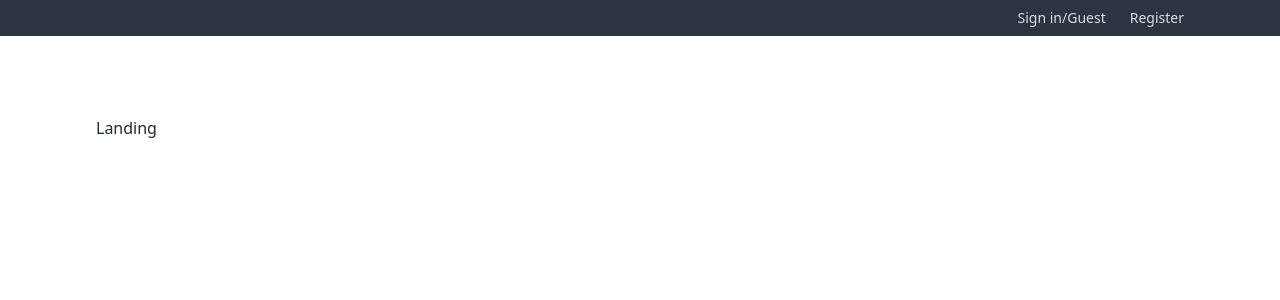
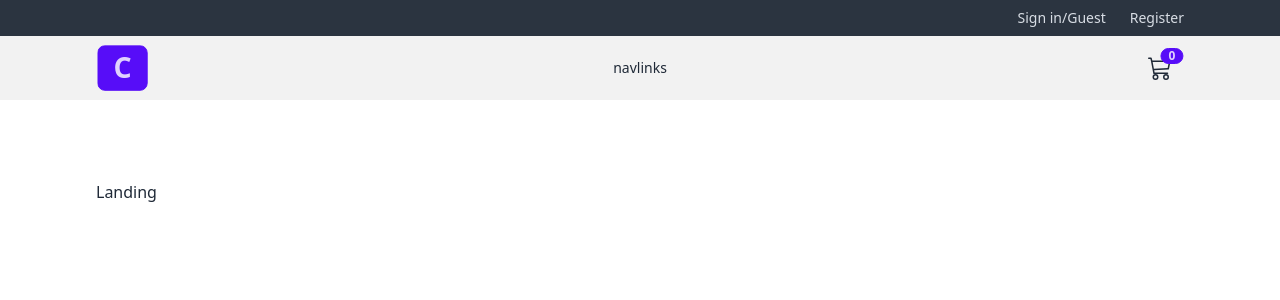
Before and after one commit to nikhilmahato21/comfy-store, a React (Vite) app: page / in a window 1280 px wide. Shown: the top 300 px of the page. Built offline with nearby package versions, Linux system fonts and the light colour scheme.

Commit message:
navbar function

```diff
--- a/package.json
+++ b/package.json
@@ -17,7 +17,7 @@
     "dayjs": "^1.11.9",
     "react": "^18.2.0",
     "react-dom": "^18.2.0",
-    "react-icons": "^4.10.1",
+    "react-icons": "^4.11.0",
     "react-redux": "^8.1.2",
     "react-router-dom": "^6.14.2",
     "react-toastify": "^9.1.3"
--- /dev/null
+++ b/src/components/Navbar.jsx
@@ -0,0 +1,43 @@
+import { FaBarsStaggered } from "react-icons/fa6";
+import { BsCart3 } from "react-icons/bs";
+import { NavLink } from "react-router-dom";
+
+const Navbar = () => {
+  return (
+    <nav className="bg-base-200">
+      <div className="navbar align-element">
+        <div className="navbar-start">
+          <NavLink to="/" className="hidden lg:flex btn btn-primary text-3xl">
+            C
+          </NavLink>
+          <div className="dropdown">
+            <label tabIndex={0} className="btn btn-ghost lg:hidden">
+              <FaBarsStaggered className="h-6 w-6" />
+            </label>
+            <ul
+              tabIndex={0}
+              className="menu menu-sm dropdown-content mt-3 z-[1] p-2 shadow bg-base-200"
+            >
+              navlinks
+            </ul>
+          </div>
+        </div>
+        <div className="navbar-center hidden lg:flex">
+          <ul className="menu menu-horizontal">navlinks</ul>
+        </div>
+        <div className="navbar-end">
+          <NavLink to="/cart" className="btn btn-ghost btn-circle btn-md ml-4">
+            <div className="indicator">
+              <BsCart3 className="h-6 w-6" />
+              <span className="badge badge-sm badge-primary indicator-item">
+                0
+              </span>
+            </div>
+          </NavLink>
+        </div>
+      </div>
+    </nav>
+  );
+};
+
+export default Navbar;
--- a/src/pages/HomeLayout.jsx
+++ b/src/pages/HomeLayout.jsx
@@ -1,9 +1,11 @@
 import { Outlet } from "react-router-dom";
 import Header from "../components/Header";
+import Navbar from "../components/Navbar";
 const HomeLayout = () => {
   return (
     <>
       <Header />
+      <Navbar />
       <section className="align-element py-20">
         <Outlet />
       </section>
```
Also changed, not shown: 1 other file (tests, documents, lock files or other folders).
